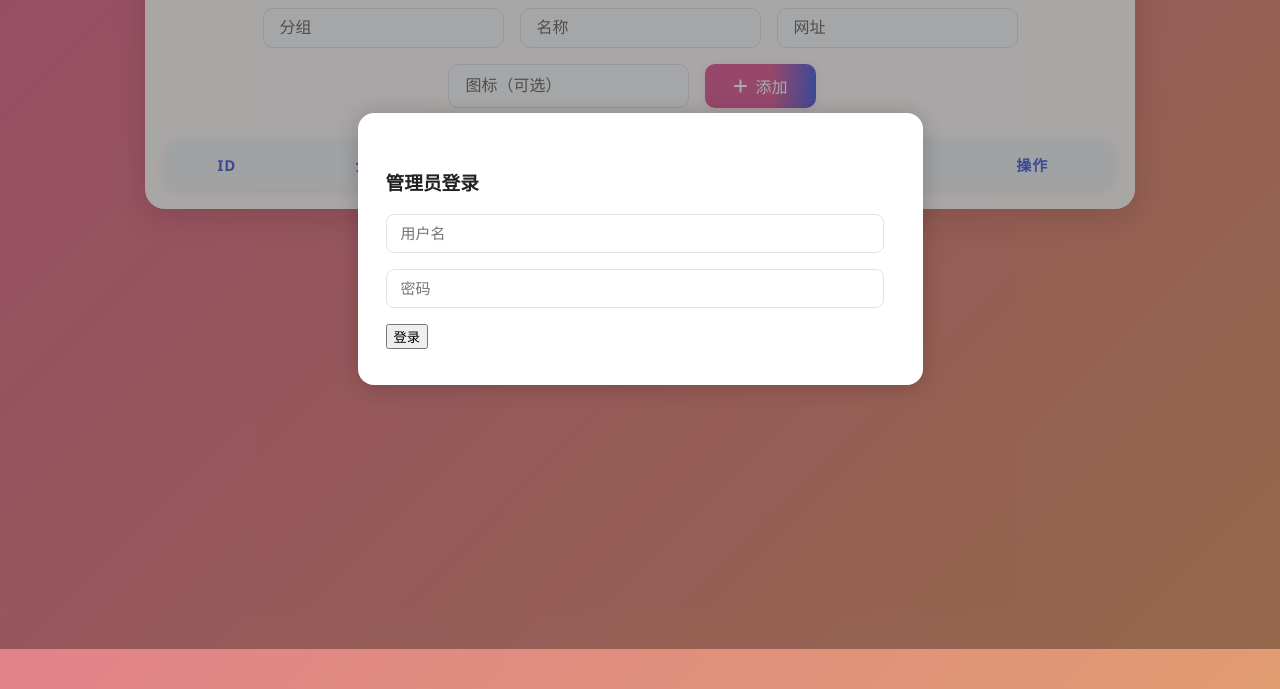
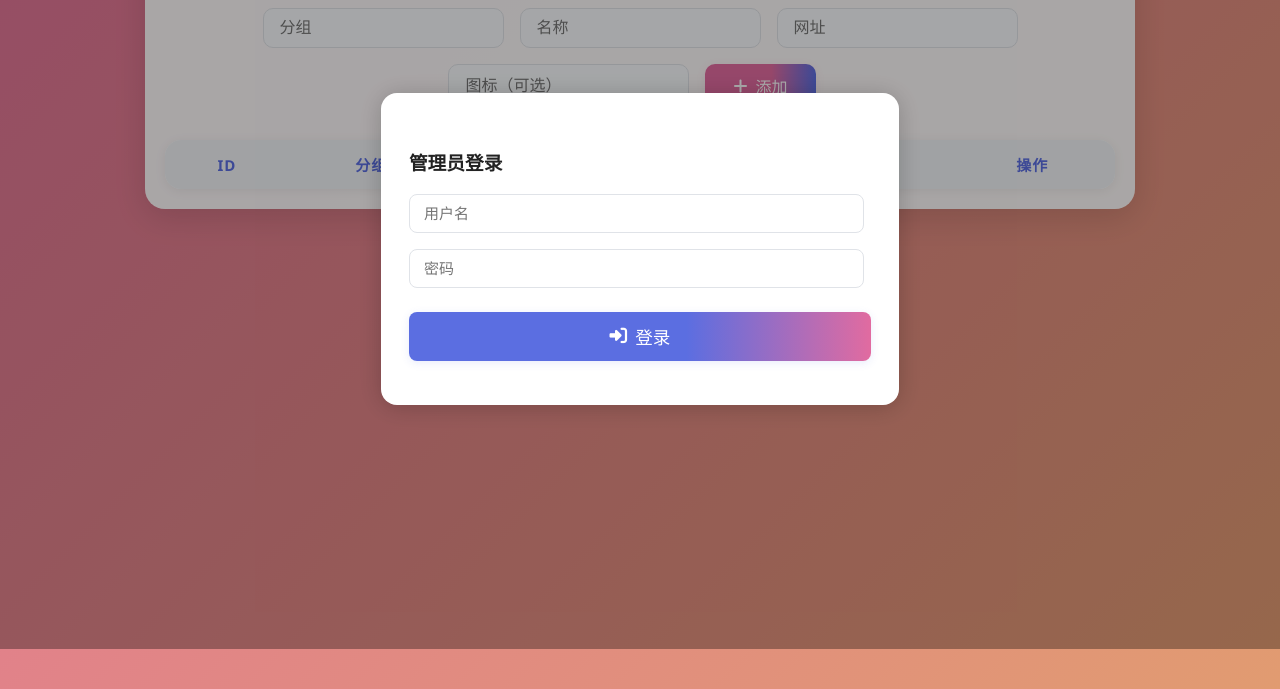
Before and after one commit to iitbt/index, a plain HTML site: page admin.html in a window 1280 px wide. Shown: the part 151-840 px from the top of the page. Drawn offline with Linux system fonts and the light colour scheme.

Commit message:
Add files via upload

```diff
--- a/admin.html
+++ b/admin.html
@@ -42,7 +42,9 @@
       <h3>管理员登录</h3>
       <input id="loginUser" placeholder="用户名" autocomplete="username">
       <input id="loginPass" type="password" placeholder="密码" autocomplete="current-password">
-      <button onclick="login()">登录</button>
+      <button class="login-btn" onclick="login()">
+        <i class="fas fa-sign-in-alt"></i> 登录
+      </button>
       <div id="loginMsg" class="error"></div>
     </div>
   </div>
```
